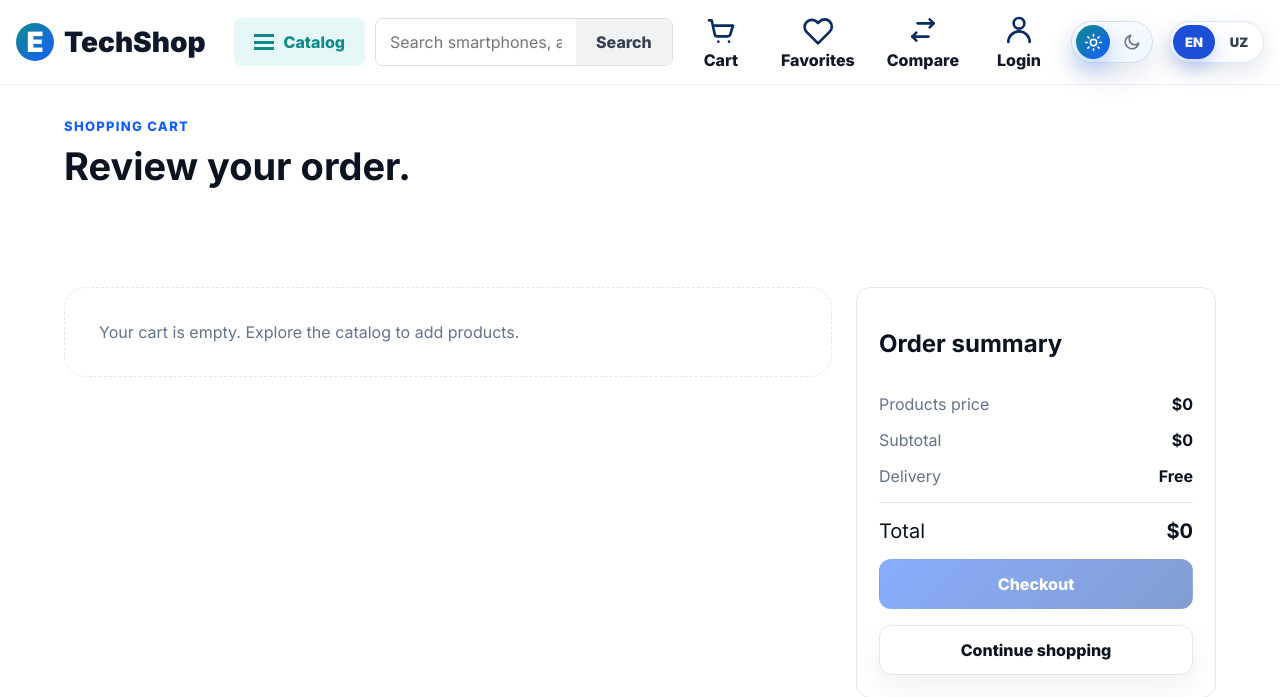
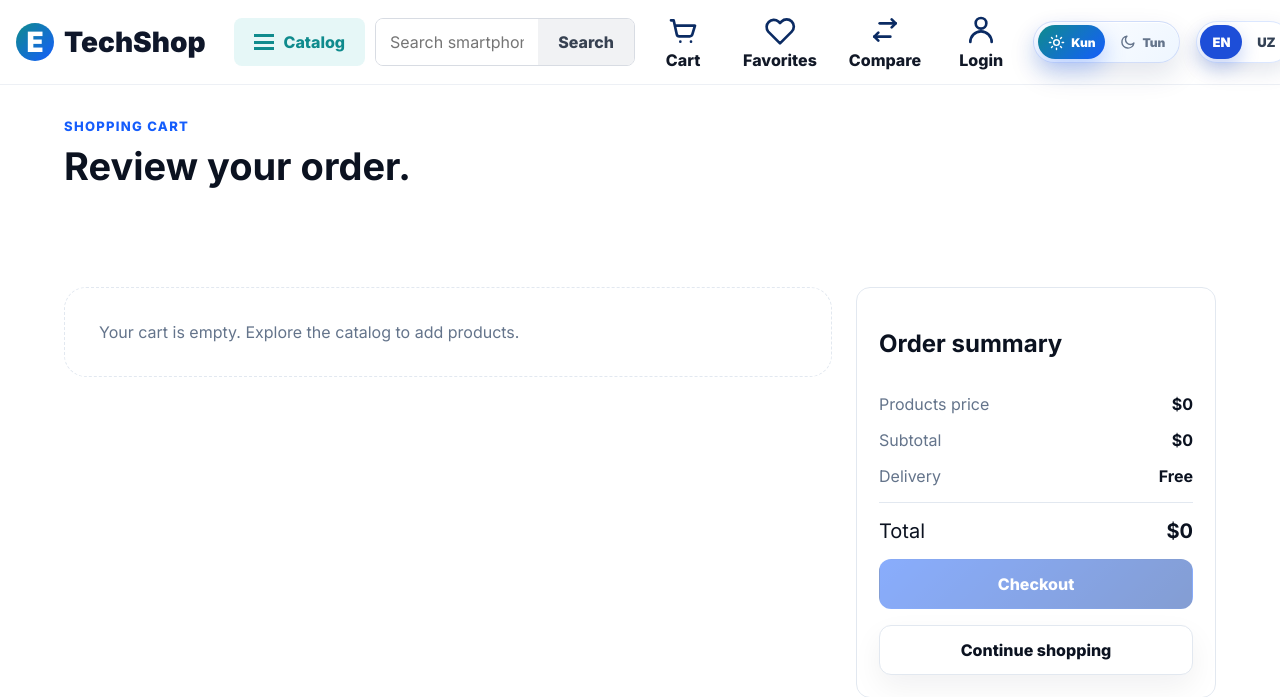
Before and after one commit to baratshorayev19-sudo/techshop, a Django app: page /cart/ in a window 1280 px wide. Shown: the top 697 px of the page. Run offline with Django 5.2, Linux system fonts and the light colour scheme.

Commit message:
Clarify theme mode toggle

```diff
--- a/static/css/styles.css
+++ b/static/css/styles.css
@@ -1798,10 +1798,14 @@ body {
 }
 
 .theme-switch button {
-    display: grid;
-    place-items: center;
-    width: 34px;
+    display: inline-flex;
+    align-items: center;
+    justify-content: center;
+    gap: 6px;
+    width: auto;
+    min-width: 62px;
     height: 34px;
+    padding: 0 10px;
     border: 0;
     border-radius: 999px;
     color: #64748b;
@@ -1822,13 +1826,19 @@ body {
 }
 
 .theme-switch svg {
-    width: 19px;
-    height: 19px;
+    width: 17px;
+    height: 17px;
     fill: none;
     stroke: currentColor;
     stroke-width: 2;
     stroke-linecap: round;
     stroke-linejoin: round;
+}
+
+.theme-switch span {
+    color: inherit;
+    font-size: 12px;
+    font-weight: 900;
 }
 
 .market-shell {
@@ -3970,9 +3980,9 @@ html[data-theme="dark"] .filters .btn.subtle {
 
     .theme-switch button,
     .language-switch.compact button {
-        width: 32px;
-        min-width: 32px;
+        min-width: 52px;
         height: 32px;
+        padding: 0 8px;
     }
 }
 
--- a/templates/base.html
+++ b/templates/base.html
@@ -12,11 +12,10 @@
     <script>
         (function () {
             var savedTheme = localStorage.getItem("techshop-theme");
-            var prefersDark = window.matchMedia && window.matchMedia("(prefers-color-scheme: dark)").matches;
-            document.documentElement.dataset.theme = savedTheme || (prefersDark ? "dark" : "light");
+            document.documentElement.dataset.theme = savedTheme || "light";
         })();
     </script>
-    <link rel="stylesheet" href="{% static 'css/styles.css' %}?v=20260514-4">
+    <link rel="stylesheet" href="{% static 'css/styles.css' %}?v=20260514-5">
 </head>
 <body>
     <header class="market-header">
@@ -167,11 +166,13 @@
                             <circle cx="12" cy="12" r="4"></circle>
                             <path d="M12 2v2M12 20v2M4.93 4.93l1.41 1.41M17.66 17.66l1.41 1.41M2 12h2M20 12h2M4.93 19.07l1.41-1.41M17.66 6.34l1.41-1.41"></path>
                         </svg>
+                        <span>Kun</span>
                     </button>
                     <button type="button" data-theme-choice="dark" aria-label="Qorong'u rejim" aria-pressed="false">
                         <svg viewBox="0 0 24 24" aria-hidden="true">
                             <path d="M21 12.8A8.5 8.5 0 1 1 11.2 3 6.6 6.6 0 0 0 21 12.8Z"></path>
                         </svg>
+                        <span>Tun</span>
                     </button>
                 </div>
                 <div class="language-switch compact" aria-label="Language switcher">
@@ -274,6 +275,6 @@
             <a href="{% url 'shop:contact' %}">{{ ui.support }}</a>
         </div>
     </footer>
-    <script src="{% static 'js/main.js' %}?v=20260514-4"></script>
+    <script src="{% static 'js/main.js' %}?v=20260514-5"></script>
 </body>
 </html>
```
